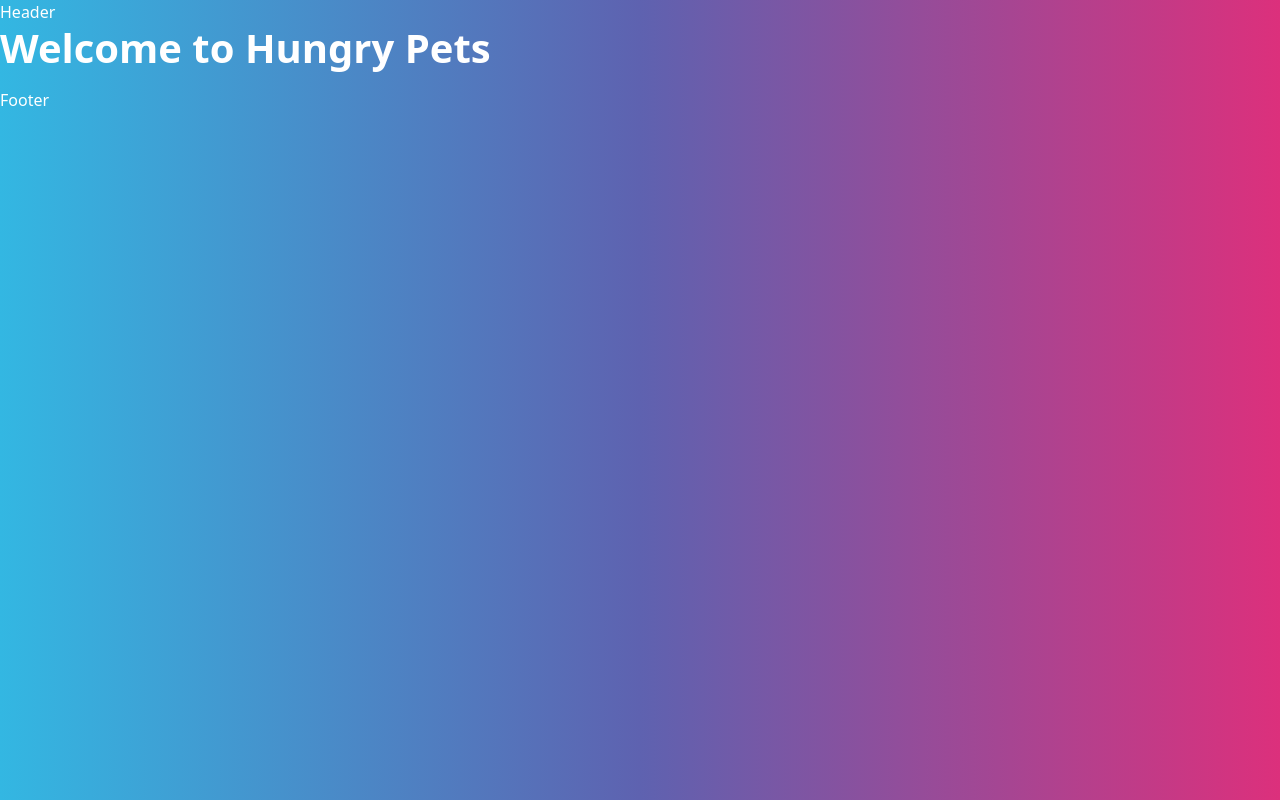
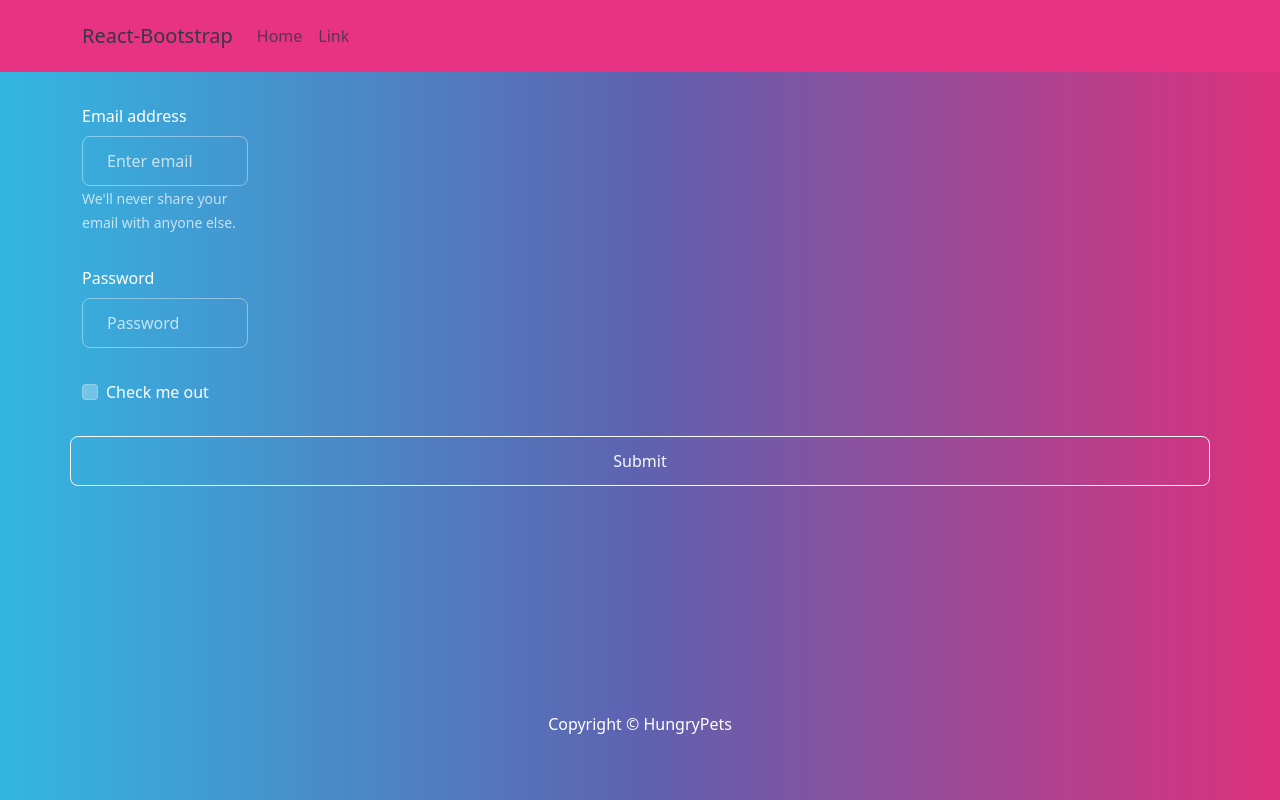
Before and after one commit to bryanbuitrago/hungry-pets, a React (Create React App) app in the folder hungry-pets/frontend/: page / in a window 1280 px wide. Built offline with nearby package versions, Linux system fonts and the light colour scheme.

Commit message:
Create root route components

```diff
--- a/hungry-pets/frontend/package.json
+++ b/hungry-pets/frontend/package.json
@@ -7,6 +7,7 @@
     "@testing-library/react": "^11.1.0",
     "@testing-library/user-event": "^12.1.10",
     "react": "^17.0.2",
+    "react-bootstrap": "^1.6.1",
     "react-dom": "^17.0.2",
     "react-scripts": "4.0.3",
     "web-vitals": "^1.0.1"
--- a/hungry-pets/frontend/src/App.js
+++ b/hungry-pets/frontend/src/App.js
@@ -1,12 +1,15 @@
+import { Container } from "react-bootstrap";
+
 import Header from "./components/Header";
 import Footer from "./components/Footer";
+import LoginSignup from "./components/LoginSignup";
 
 function App() {
   return (
     <div>
       <Header />
-      <main>
-        <h1>Welcome to Hungry Pets</h1>
+      <main className="py-3">
+        <LoginSignup />
       </main>
       <Footer />
     </div>
--- a/hungry-pets/frontend/src/components/Footer.js
+++ b/hungry-pets/frontend/src/components/Footer.js
@@ -1,10 +1,15 @@
 import React from "react";
+import { Container, Row, Col } from "react-bootstrap";
 
 const Footer = () => {
   return (
-    <div>
-      <footer>Footer</footer>
-    </div>
+    <footer>
+      <Container>
+        <Row>
+          <Col className="text-center py3">Copyright &copy; HungryPets</Col>
+        </Row>
+      </Container>
+    </footer>
   );
 };
 
--- a/hungry-pets/frontend/src/components/Header.js
+++ b/hungry-pets/frontend/src/components/Header.js
@@ -1,10 +1,22 @@
 import React from "react";
+import { Navbar, Nav, Container, Row, NavDropdown } from "react-bootstrap";
 
 const Header = () => {
   return (
-    <div>
-      <header>Header</header>
-    </div>
+    <header>
+      <Navbar bg="primary" expand="lg">
+        <Container>
+          <Navbar.Brand href="#home">React-Bootstrap</Navbar.Brand>
+          <Navbar.Toggle aria-controls="basic-navbar-nav" />
+          <Navbar.Collapse id="basic-navbar-nav">
+            <Nav className="me-auto">
+              <Nav.Link href="#home">Home</Nav.Link>
+              <Nav.Link href="#link">Link</Nav.Link>
+            </Nav>
+          </Navbar.Collapse>
+        </Container>
+      </Navbar>
+    </header>
   );
 };
 
--- /dev/null
+++ b/hungry-pets/frontend/src/components/LoginSignup.js
@@ -0,0 +1,38 @@
+import React from "react";
+import { Row, Form, Button, Container, Col } from "react-bootstrap";
+
+const LoginSignup = () => {
+  return (
+    <div>
+      {/* <Container> */}
+      <Form>
+        <Container>
+          <Row>
+            <Col xs={2}>
+              <Form.Group className="mb-3" controlId="formBasicEmail">
+                <Form.Label>Email address</Form.Label>
+                <Form.Control type="email" placeholder="Enter email" />
+                <Form.Text className="text-muted">
+                  We'll never share your email with anyone else.
+                </Form.Text>
+              </Form.Group>
+              <Form.Group className="mb-3" controlId="formBasicPassword">
+                <Form.Label>Password</Form.Label>
+                <Form.Control type="password" placeholder="Password" />
+              </Form.Group>
+              <Form.Group className="mb-3" controlId="formBasicCheckbox">
+                <Form.Check type="checkbox" label="Check me out" />
+              </Form.Group>
+            </Col>
+            <Button xs={6} variant="outline-light" type="submit">
+              Submit
+            </Button>
+          </Row>
+        </Container>
+      </Form>
+      {/* </Container> */}
+    </div>
+  );
+};
+
+export default LoginSignup;
--- a/hungry-pets/frontend/src/index.css
+++ b/hungry-pets/frontend/src/index.css
@@ -11,3 +11,6 @@ code {
   font-family: source-code-pro, Menlo, Monaco, Consolas, 'Courier New',
     monospace;
 } */
+main {
+  min-height: 80vh;
+}
```
Also changed, not shown: hungry-pets/frontend/src/components/PetCard.js (added), hungry-pets/frontend/src/components/PetList.js (added), 1 other file (tests, documents, lock files or other folders).
